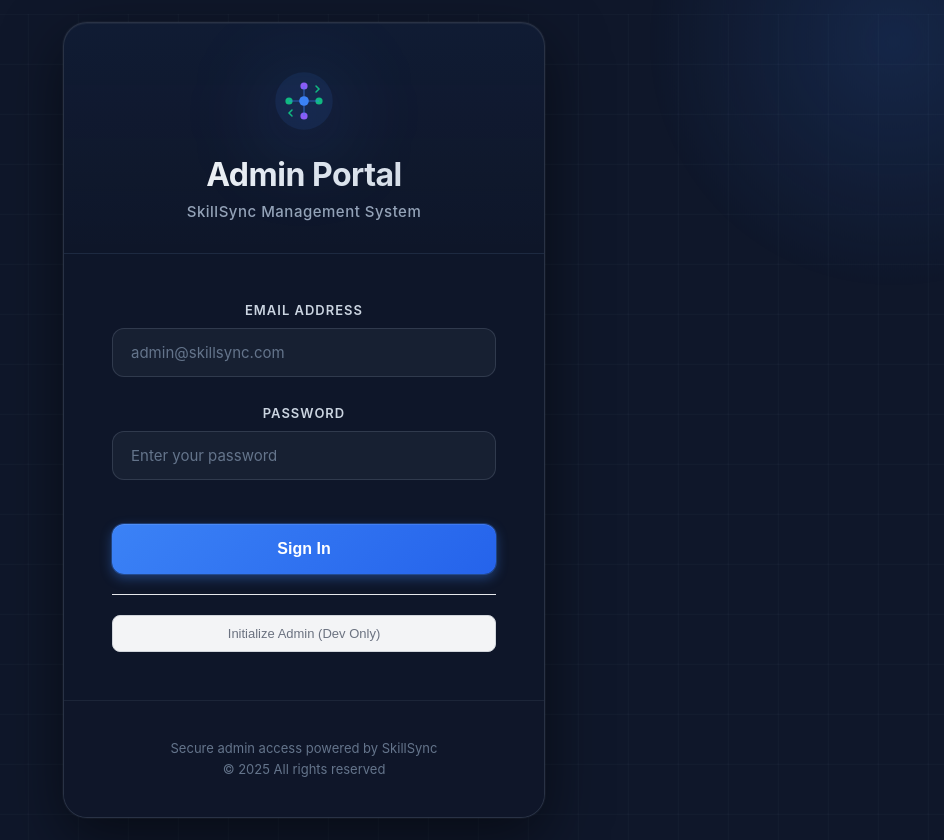
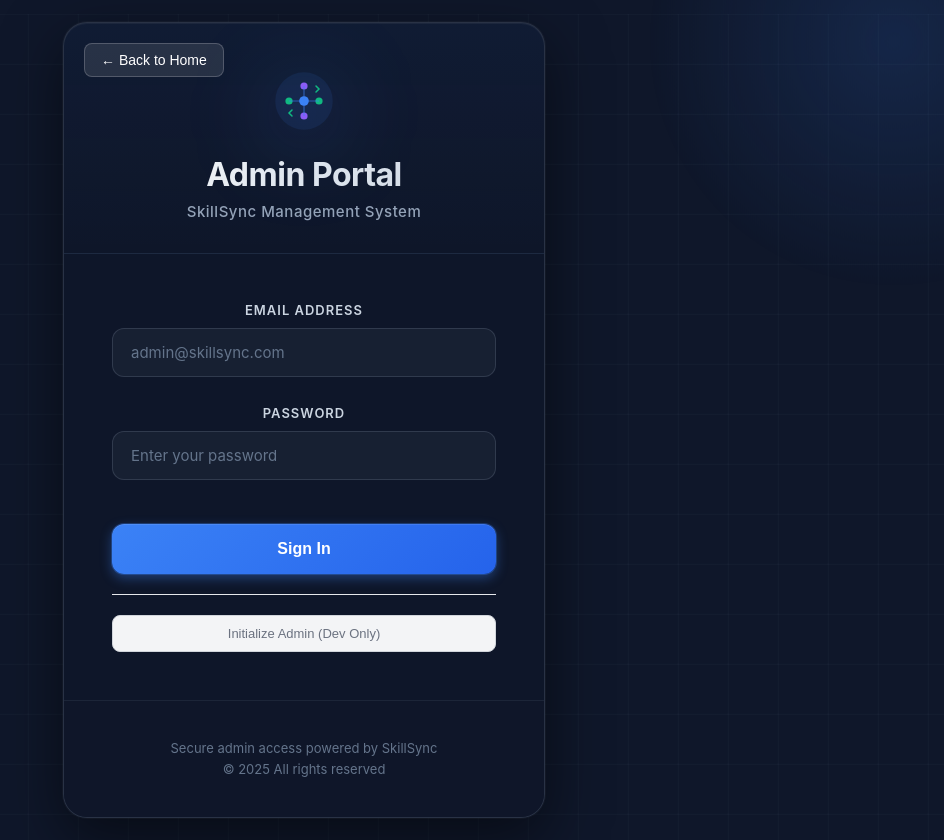
Before and after one commit to adibqt/IiucProject, a React (Create React App) app in the folder frontend/: page /admin in a window 1280 px wide. Shown: the whole page, without its empty margins (336-1280 px from the left). Built offline with nearby package versions, Linux system fonts and the light colour scheme; no server answers.

Commit message:
added back buttons in the login pages

```diff
--- a/frontend/src/pages/AdminLogin.js
+++ b/frontend/src/pages/AdminLogin.js
@@ -1,17 +1,17 @@
 // Admin Login Page
 // Professional login interface for SkillSync admin panel
 
-import React, { useState, useEffect } from 'react';
-import { useNavigate } from 'react-router-dom';
-import SkillSyncLogo from '../components/SkillSyncLogo';
-import { authAPI } from '../services/api';
-import './AdminLogin.css';
+import React, { useState, useEffect } from "react";
+import { useNavigate } from "react-router-dom";
+import SkillSyncLogo from "../components/SkillSyncLogo";
+import { authAPI } from "../services/api";
+import "./AdminLogin.css";
 
 const AdminLogin = () => {
   const navigate = useNavigate();
   const [formData, setFormData] = useState({
-    email: '',
-    password: ''
+    email: "",
+    password: "",
   });
   const [errors, setErrors] = useState({});
   const [loading, setLoading] = useState(false);
@@ -19,23 +19,23 @@ const AdminLogin = () => {
 
   // Check if already logged in
   useEffect(() => {
-    const token = localStorage.getItem('adminToken');
+    const token = localStorage.getItem("adminToken");
     if (token) {
-      navigate('/admin/dashboard');
+      navigate("/admin/dashboard");
     }
   }, [navigate]);
 
   const handleChange = (e) => {
     const { name, value } = e.target;
-    setFormData(prev => ({
+    setFormData((prev) => ({
       ...prev,
-      [name]: value
+      [name]: value,
     }));
     // Clear error for this field
     if (errors[name]) {
-      setErrors(prev => ({
+      setErrors((prev) => ({
         ...prev,
-        [name]: ''
+        [name]: "",
       }));
     }
   };
@@ -45,16 +45,16 @@ const AdminLogin = () => {
 
     // Email validation
     if (!formData.email) {
-      newErrors.email = 'Email is required';
+      newErrors.email = "Email is required";
     } else if (!/\S+@\S+\.\S+/.test(formData.email)) {
-      newErrors.email = 'Email is invalid';
+      newErrors.email = "Email is invalid";
     }
 
     // Password validation
     if (!formData.password) {
-      newErrors.password = 'Password is required';
+      newErrors.password = "Password is required";
     } else if (formData.password.length < 6) {
-      newErrors.password = 'Password must be at least 6 characters';
+      newErrors.password = "Password must be at least 6 characters";
     }
 
     setErrors(newErrors);
@@ -75,38 +75,38 @@ const AdminLogin = () => {
       const response = await authAPI.login(formData.email, formData.password);
 
       // Store token and user info
-      localStorage.setItem('adminToken', response.access_token);
-      localStorage.setItem('adminUser', JSON.stringify(response.user));
+      localStorage.setItem("adminToken", response.access_token);
+      localStorage.setItem("adminUser", JSON.stringify(response.user));
 
       // Show success message
       setAlert({
-        type: 'success',
-        message: 'Login successful! Redirecting...'
+        type: "success",
+        message: "Login successful! Redirecting...",
       });
 
       // Redirect to dashboard
       setTimeout(() => {
-        navigate('/admin/dashboard');
+        navigate("/admin/dashboard");
       }, 1000);
+    } catch (error) {
+      console.error("Login error:", error);
 
-    } catch (error) {
-      console.error('Login error:', error);
-
-      let errorMessage = 'An error occurred. Please try again.';
+      let errorMessage = "An error occurred. Please try again.";
 
       if (error.response?.data?.detail) {
         errorMessage = error.response.data.detail;
       } else if (error.response?.status === 401) {
-        errorMessage = 'Invalid email or password';
+        errorMessage = "Invalid email or password";
       } else if (error.response?.status === 403) {
-        errorMessage = 'Access denied. Admin privileges required.';
+        errorMessage = "Access denied. Admin privileges required.";
       } else if (!error.response) {
-        errorMessage = 'Cannot connect to server. Please check your connection.';
+        errorMessage =
+          "Cannot connect to server. Please check your connection.";
       }
 
       setAlert({
-        type: 'error',
-        message: errorMessage
+        type: "error",
+        message: errorMessage,
       });
     } finally {
       setLoading(false);
@@ -118,13 +118,13 @@ const AdminLogin = () => {
       setLoading(true);
       const response = await authAPI.initializeAdmin();
       setAlert({
-        type: 'success',
-        message: `Admin created! Email: ${response.data.email}, Password: ${response.data.password}`
+        type: "success",
+        message: `Admin created! Email: ${response.data.email}, Password: ${response.data.password}`,
       });
     } catch (error) {
       setAlert({
-        type: 'error',
-        message: error.response?.data?.detail || 'Failed to initialize admin'
+        type: "error",
+        message: error.response?.data?.detail || "Failed to initialize admin",
       });
     } finally {
       setLoading(false);
@@ -134,6 +134,36 @@ const AdminLogin = () => {
   return (
     <div className="admin-login-container">
       <div className="admin-login-card fade-in">
+        <button
+          onClick={() => navigate("/")}
+          className="admin-back-button"
+          type="button"
+          style={{
+            position: "absolute",
+            top: "20px",
+            left: "20px",
+            background: "rgba(255, 255, 255, 0.1)",
+            border: "1px solid rgba(255, 255, 255, 0.2)",
+            borderRadius: "8px",
+            padding: "8px 16px",
+            color: "#fff",
+            cursor: "pointer",
+            fontSize: "14px",
+            display: "flex",
+            alignItems: "center",
+            gap: "6px",
+            transition: "all 0.3s ease",
+            zIndex: 1000,
+          }}
+          onMouseEnter={(e) => {
+            e.target.style.background = "rgba(255, 255, 255, 0.2)";
+          }}
+          onMouseLeave={(e) => {
+            e.target.style.background = "rgba(255, 255, 255, 0.1)";
+          }}
+        >
+          ← Back to Home
+        </button>
         <div className="admin-login-header">
           <div className="admin-login-logo">
             <SkillSyncLogo size={60} variant="icon" theme="light" />
@@ -145,7 +175,7 @@ const AdminLogin = () => {
         <div className="admin-login-body">
           {alert && (
             <div className={`admin-alert ${alert.type}`}>
-              <span>{alert.type === 'success' ? '✓' : '⚠'}</span>
+              <span>{alert.type === "success" ? "✓" : "⚠"}</span>
               <span>{alert.message}</span>
             </div>
           )}
@@ -159,7 +189,7 @@ const AdminLogin = () => {
                 type="email"
                 id="email"
                 name="email"
-                className={`admin-form-input ${errors.email ? 'error' : ''}`}
+                className={`admin-form-input ${errors.email ? "error" : ""}`}
                 placeholder="admin@skillsync.com"
                 value={formData.email}
                 onChange={handleChange}
@@ -181,7 +211,7 @@ const AdminLogin = () => {
                 type="password"
                 id="password"
                 name="password"
-                className={`admin-form-input ${errors.password ? 'error' : ''}`}
+                className={`admin-form-input ${errors.password ? "error" : ""}`}
                 placeholder="Enter your password"
                 value={formData.password}
                 onChange={handleChange}
@@ -197,7 +227,7 @@ const AdminLogin = () => {
 
             <button
               type="submit"
-              className={`admin-login-button ${loading ? 'loading' : ''}`}
+              className={`admin-login-button ${loading ? "loading" : ""}`}
               disabled={loading}
             >
               {loading ? (
@@ -206,25 +236,31 @@ const AdminLogin = () => {
                   <div className="admin-button-spinner"></div>
                 </>
               ) : (
-                'Sign In'
+                "Sign In"
               )}
             </button>
           </form>
 
           {/* Development helper - remove in production */}
-          {process.env.NODE_ENV === 'development' && (
-            <div style={{ marginTop: '20px', paddingTop: '20px', borderTop: '1px solid #e5e7eb' }}>
+          {process.env.NODE_ENV === "development" && (
+            <div
+              style={{
+                marginTop: "20px",
+                paddingTop: "20px",
+                borderTop: "1px solid #e5e7eb",
+              }}
+            >
               <button
                 onClick={handleInitAdmin}
                 style={{
-                  width: '100%',
-                  padding: '10px',
-                  fontSize: '13px',
-                  color: '#6b7280',
-                  background: '#f3f4f6',
-                  border: '1px solid #d1d5db',
-                  borderRadius: '8px',
-                  cursor: 'pointer'
+                  width: "100%",
+                  padding: "10px",
+                  fontSize: "13px",
+                  color: "#6b7280",
+                  background: "#f3f4f6",
+                  border: "1px solid #d1d5db",
+                  borderRadius: "8px",
+                  cursor: "pointer",
                 }}
               >
                 Initialize Admin (Dev Only)
@@ -236,8 +272,7 @@ const AdminLogin = () => {
         <div className="admin-login-footer">
           <p>
             Secure admin access powered by SkillSync
-            <br />
-            © 2025 All rights reserved
+            <br />© 2025 All rights reserved
           </p>
         </div>
       </div>
--- a/frontend/src/pages/Login.js
+++ b/frontend/src/pages/Login.js
@@ -151,6 +151,36 @@ const Login = () => {
   return (
     <div className="login-container">
       <div className="login-card fade-in">
+        <button
+          onClick={() => navigate("/")}
+          className="login-back-button"
+          type="button"
+          style={{
+            position: "absolute",
+            top: "20px",
+            left: "20px",
+            background: "rgba(255, 255, 255, 0.1)",
+            border: "1px solid rgba(255, 255, 255, 0.2)",
+            borderRadius: "8px",
+            padding: "8px 16px",
+            color: "#fff",
+            cursor: "pointer",
+            fontSize: "14px",
+            display: "flex",
+            alignItems: "center",
+            gap: "6px",
+            transition: "all 0.3s ease",
+            zIndex: 1000,
+          }}
+          onMouseEnter={(e) => {
+            e.target.style.background = "rgba(255, 255, 255, 0.2)";
+          }}
+          onMouseLeave={(e) => {
+            e.target.style.background = "rgba(255, 255, 255, 0.1)";
+          }}
+        >
+          ← Back to Home
+        </button>
         <div className="login-header">
           <div className="login-logo">
             <SkillSyncLogo size={60} variant="icon" theme="light" />
```
